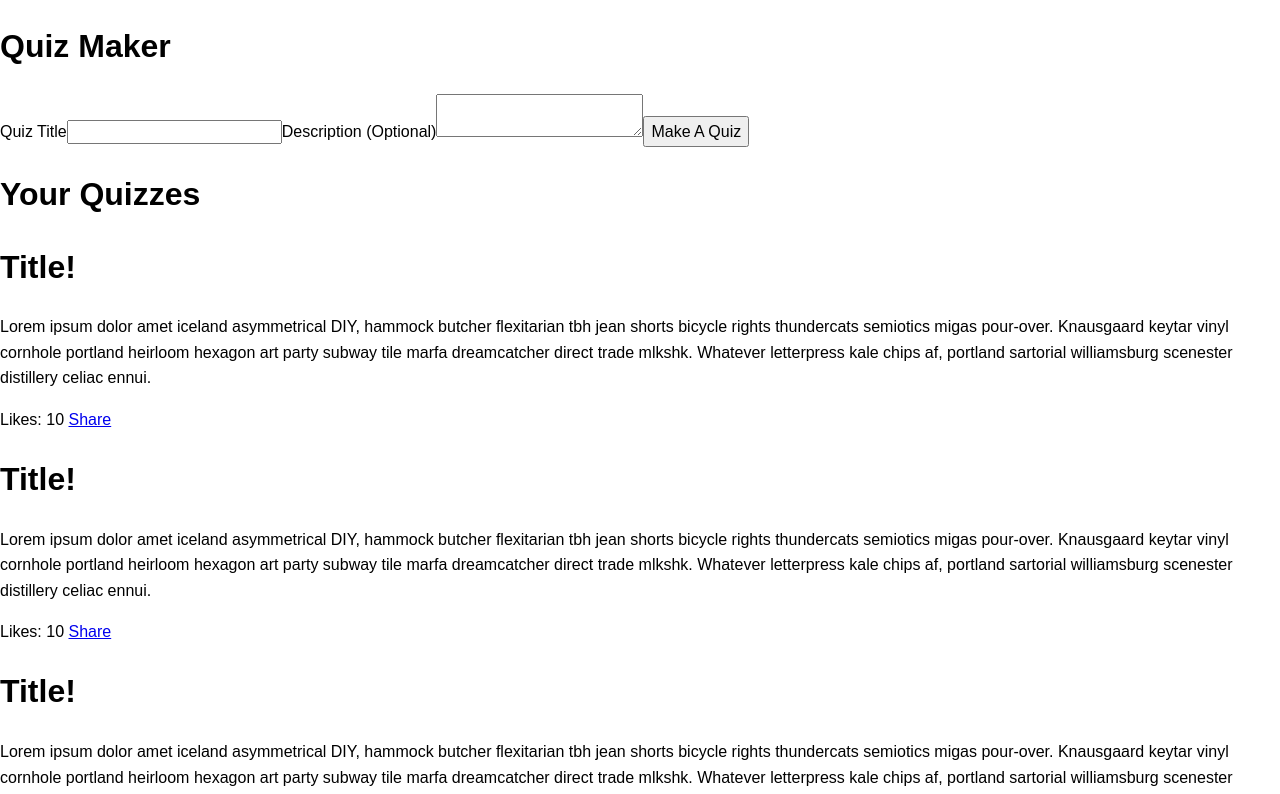
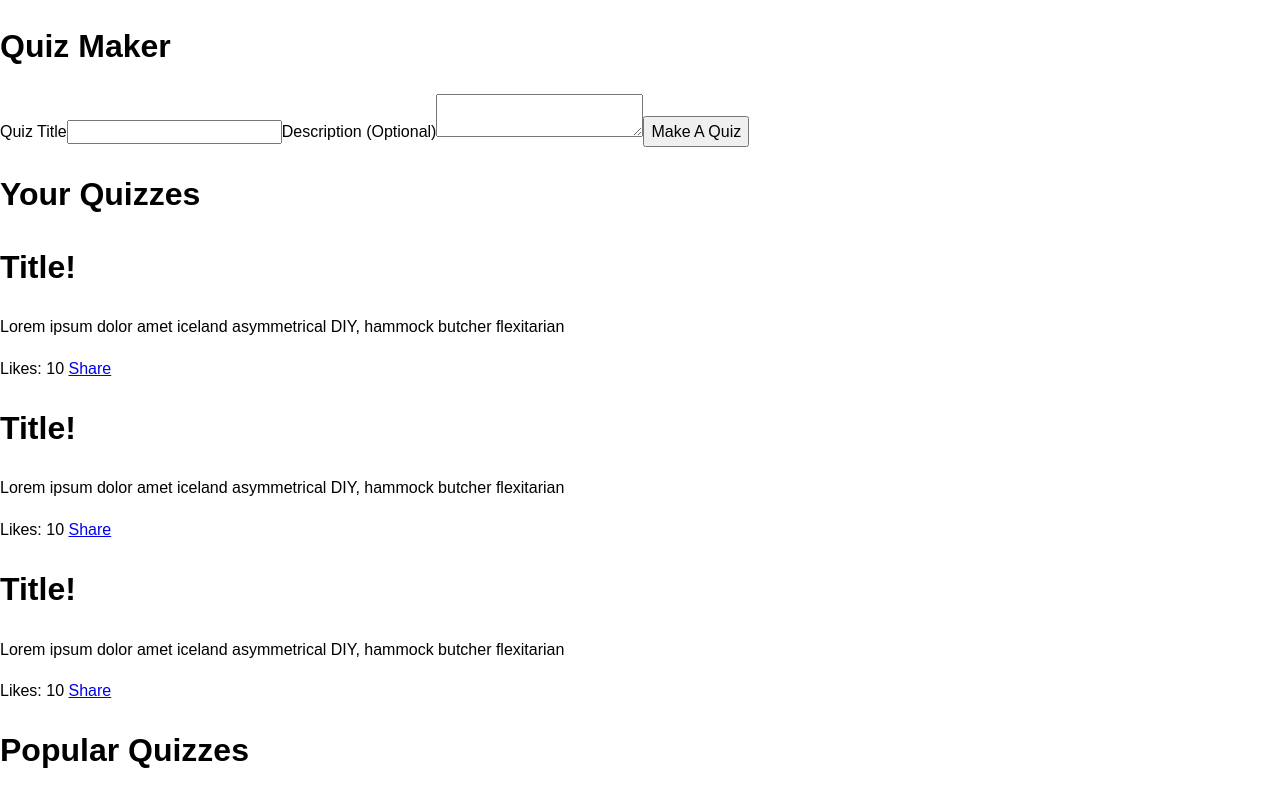
Before and after one commit to chingu-voyage4/Bears-Team-0-App, a React (Create React App) app: page /all in a window 1280 px wide. Shown: the top 794 px of the page. Built offline with nearby package versions, Linux system fonts and the light colour scheme.

Commit message:
shorten dummy text

```diff
--- a/src/mockFetch/dummyDataMaker.js
+++ b/src/mockFetch/dummyDataMaker.js
@@ -7,7 +7,7 @@ export const dummyQuizzes = n => {
       id: shortid.generate(),
       title: "Title!",
       body:
-        "Lorem ipsum dolor amet iceland asymmetrical DIY, hammock butcher flexitarian tbh jean shorts bicycle rights thundercats semiotics migas pour-over. Knausgaard keytar vinyl cornhole portland heirloom hexagon art party subway tile marfa dreamcatcher direct trade mlkshk. Whatever letterpress kale chips af, portland sartorial williamsburg scenester distillery celiac ennui.",
+        "Lorem ipsum dolor amet iceland asymmetrical DIY, hammock butcher flexitarian",
       likes: 10
     });
   }, []);
```
